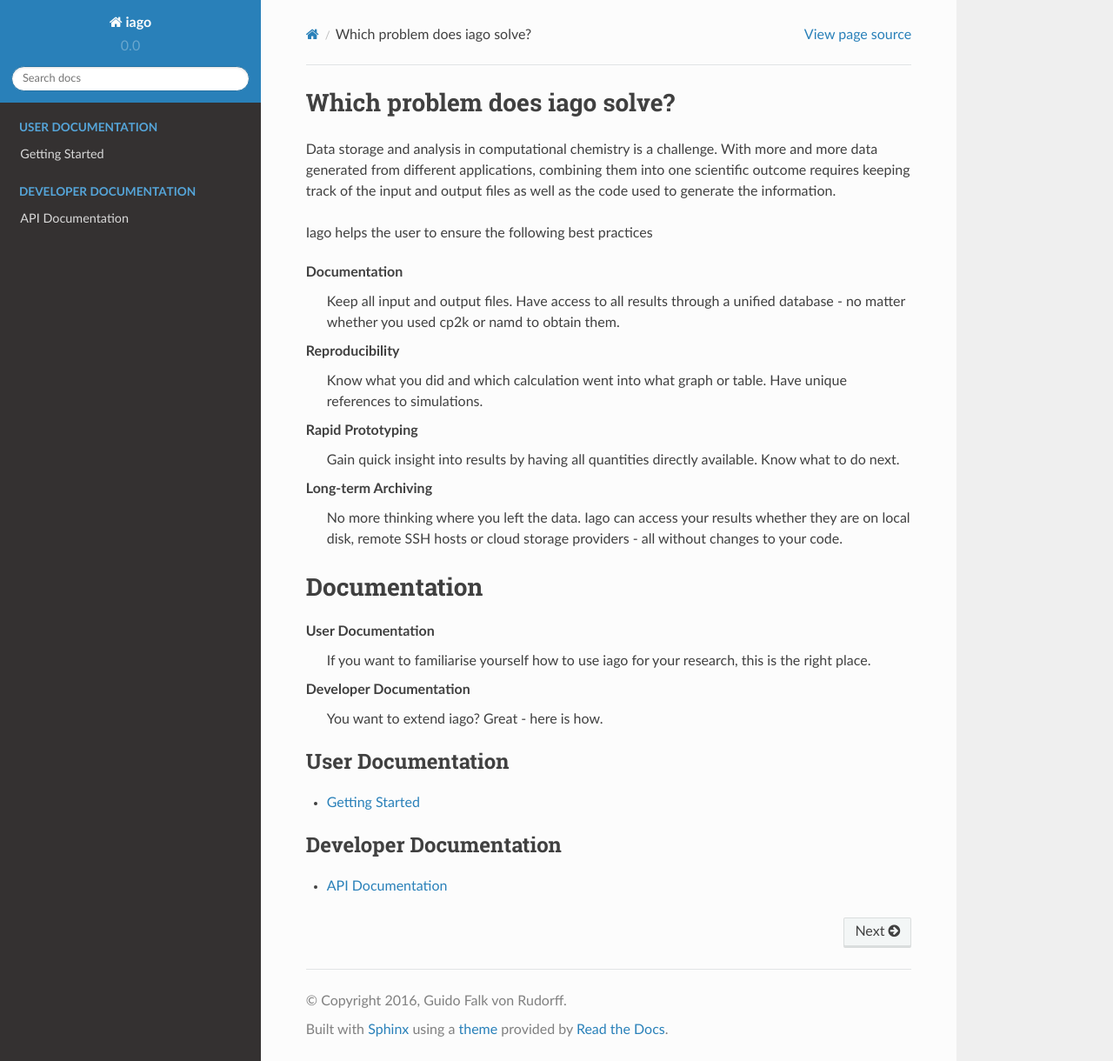
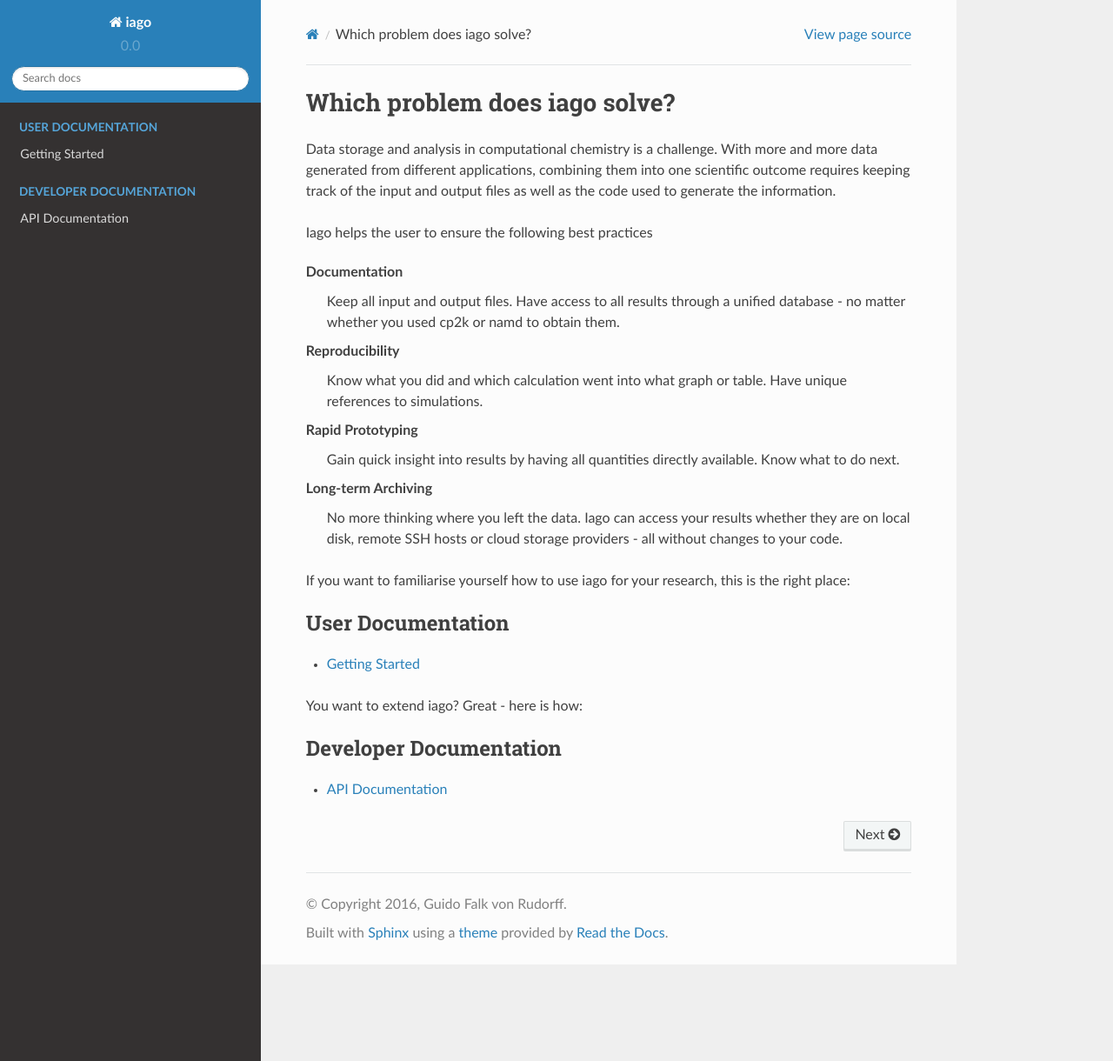
Before and after one commit to ferchault/iago, a Sphinx documentation site: the page built from docs/index.rst, in a window 1280 px wide and 1220 px high. Shown: the whole window at 87% size. Built offline with Sphinx 7.4.7 and the Read the Docs theme 2.0.0, drawn with Linux system fonts in a browser that asks for light colours; pages that are not in the unit, such as notebooks, are missing from menus.

Commit message:
Clearer main doc page

```diff
--- a/docs/index.rst
+++ b/docs/index.rst
@@ -17,16 +17,7 @@
 Long-term Archiving
   No more thinking where you left the data. Iago can access your results whether they are on local disk, remote SSH hosts or cloud storage providers - all without changes to your code.
 
-
-Documentation
-==================
-
-User Documentation
-  If you want to familiarise yourself how to use iago for your research, this is the right place.
-
-Developer Documentation
-  You want to extend iago? Great - here is how.
-
+If you want to familiarise yourself how to use iago for your research, this is the right place:
 
 .. _user-docs:
 
```
Also changed, not shown: other parts of docs/index.rst (+3 -0 lines).
